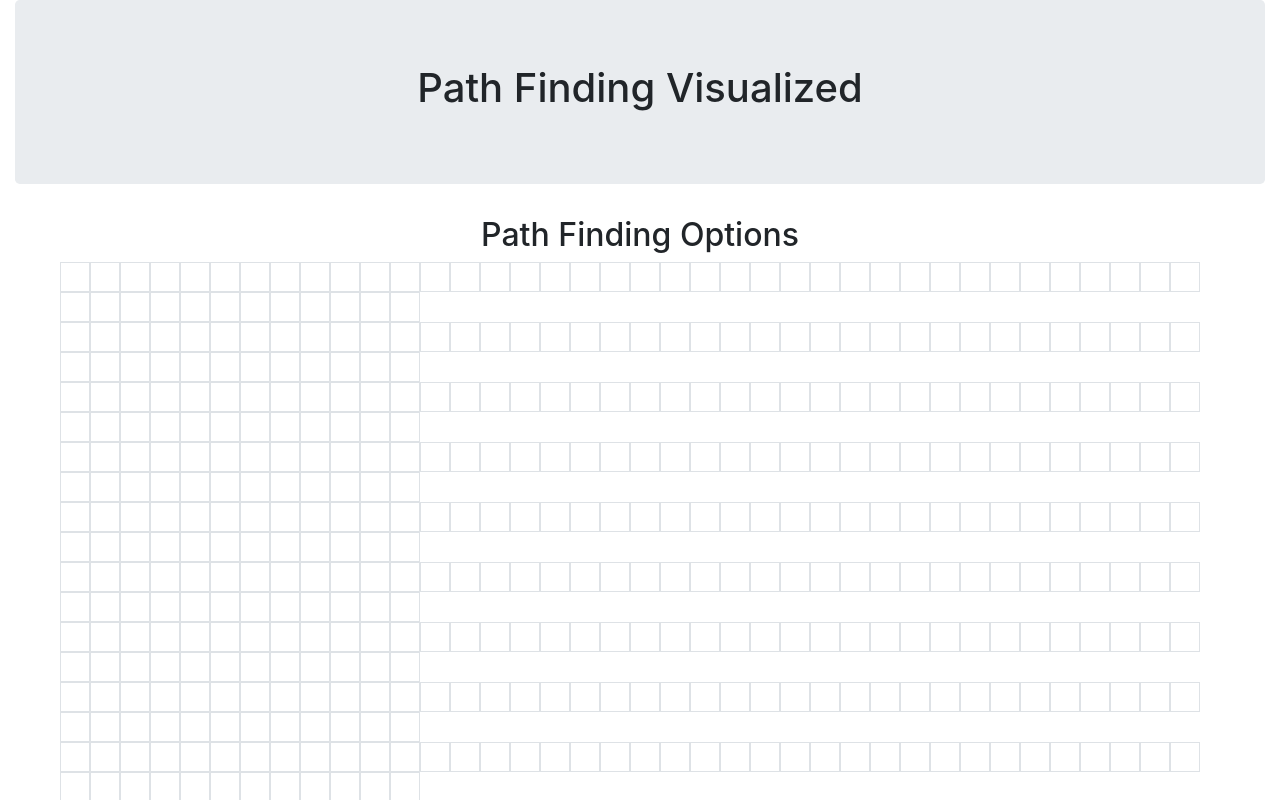
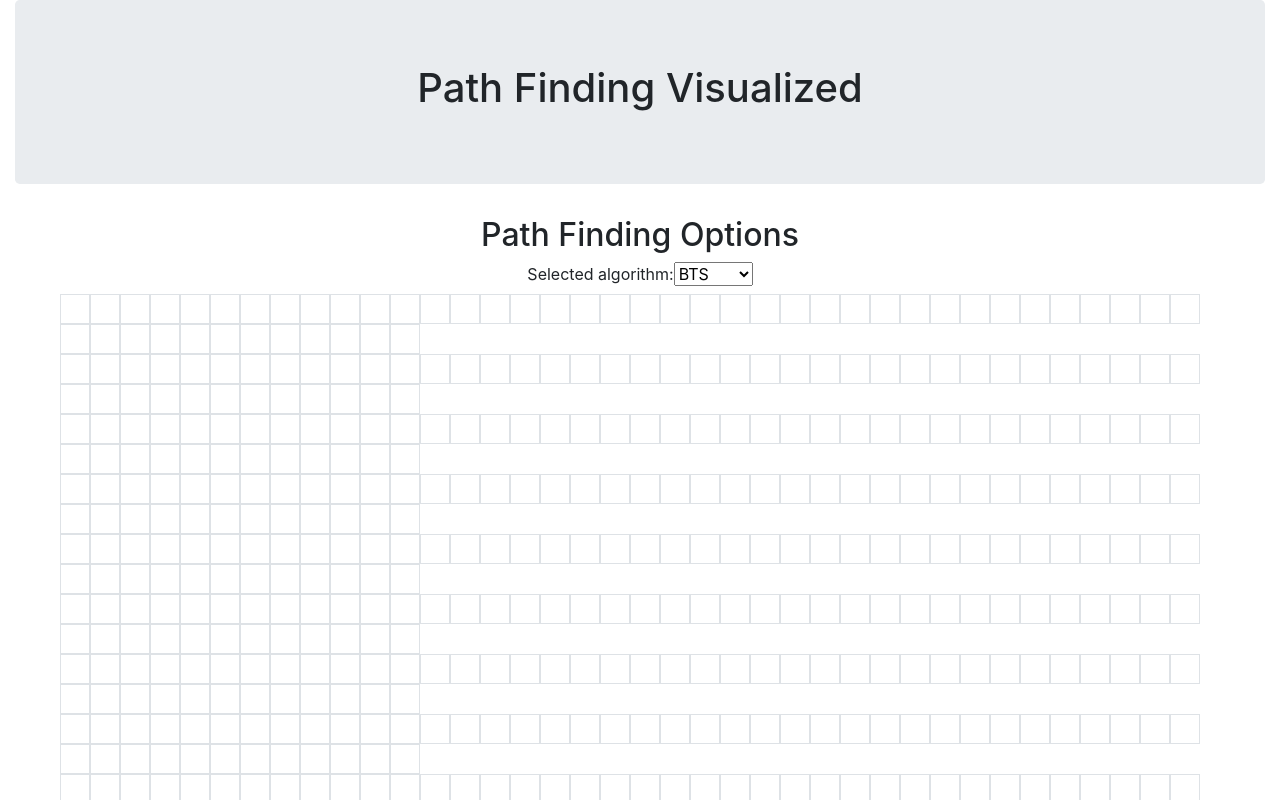
Before and after one commit to JinLisek/PathFindingVisualized, a React (Create React App) app in the folder path-finding-visualized-react-app/: page / in a window 1280 px wide. Shown: the top 800 px of the page. Built offline with nearby package versions, Linux system fonts and the light colour scheme.

Commit message:
Added AlgorithmSelector component

```diff
--- /dev/null
+++ b/path-finding-visualized-react-app/src/components/AlgorithmSelector.js
@@ -0,0 +1,16 @@
+import React from "react";
+
+function AlgorithmSelector() {
+  return (
+    <div className="container">
+      <label>Selected algorithm: </label>
+      <select>
+        <option>BTS</option>
+        <option>Djikstra</option>
+        <option>A*</option>
+      </select>
+    </div>
+  );
+}
+
+export default AlgorithmSelector;
--- a/path-finding-visualized-react-app/src/components/PathFindingOptions.js
+++ b/path-finding-visualized-react-app/src/components/PathFindingOptions.js
@@ -1,9 +1,11 @@
 import React from "react";
+import AlgorithmSelector from "./AlgorithmSelector";
 
 function PathFindingOptions() {
   return (
     <div className="container text-center">
       <h2>Path Finding Options</h2>
+      <AlgorithmSelector />
     </div>
   );
 }
```
